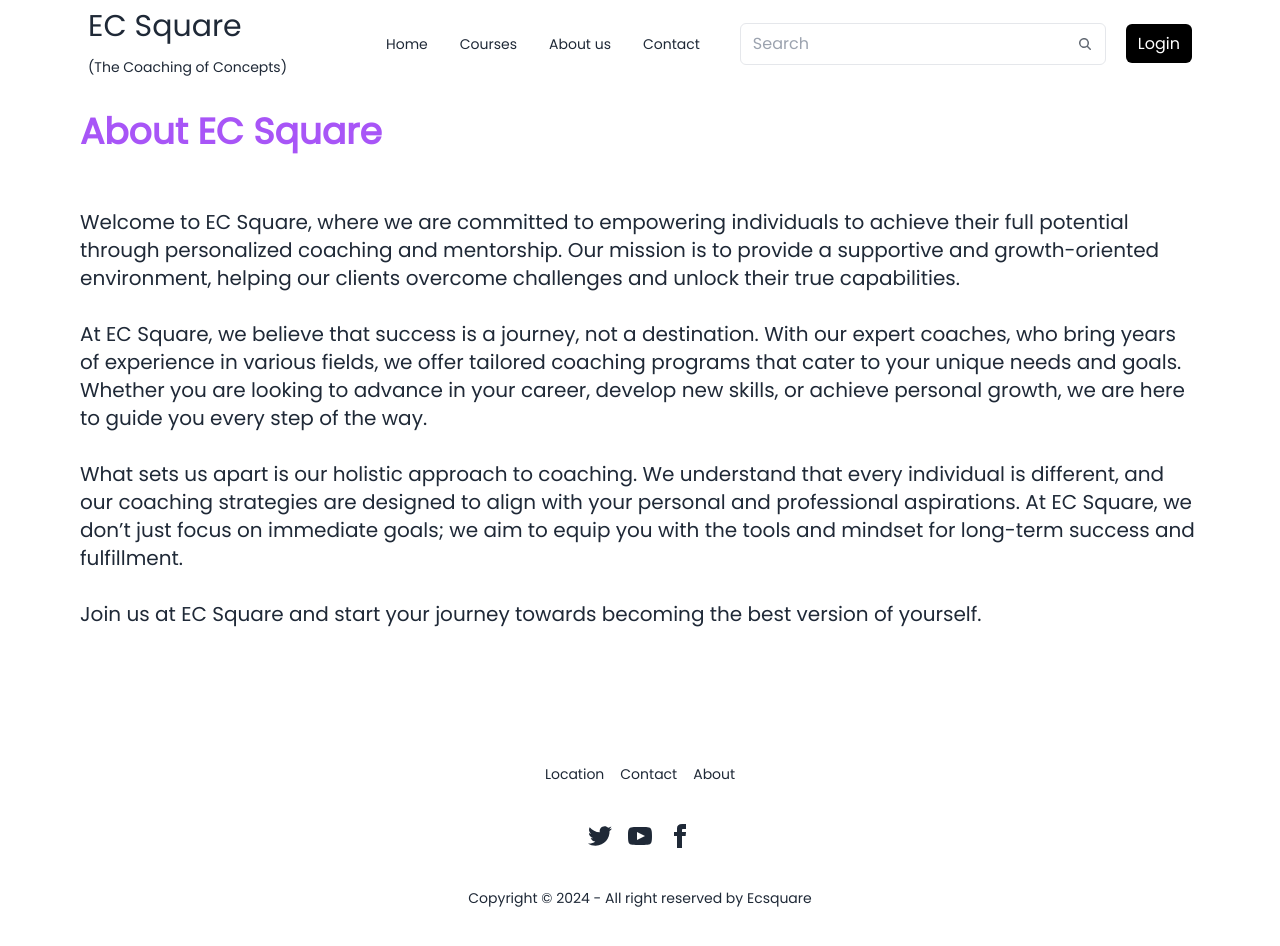
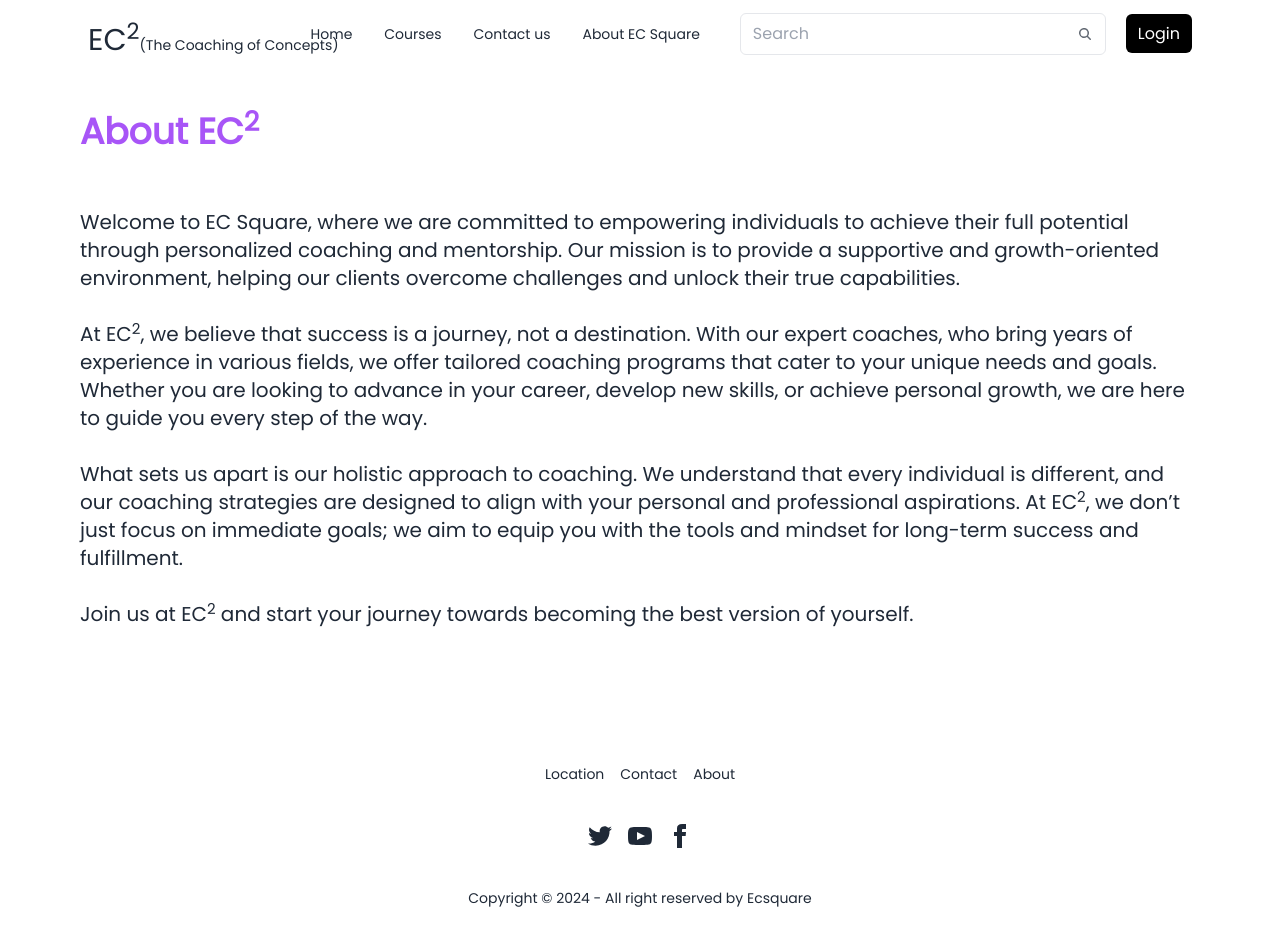
Before and after one commit to ashish-0280/ecsquare, a React (Vite) app: page /about in a window 1280 px wide. Built offline with nearby package versions, Linux system fonts and the light colour scheme.

Commit message:
frontend

```diff
--- a/src/components/About.jsx
+++ b/src/components/About.jsx
@@ -10,16 +10,16 @@ function About() {
         </div>
         <div className='max-w-screen-2xl container mx-auto md:px-20 px-4 justify-center items-center mt-28'>
           <div className='font-extrabold text-purple-500 text-4xl mb-14'>
-           About EC Square
+           About EC<sup>2</sup>
           </div>
           <div className='md:text-xl text-lg'>
           <span><h4>Welcome to EC Square, where we are committed to empowering individuals to achieve their full potential through personalized coaching and mentorship. Our mission is to provide a supportive and growth-oriented environment, helping our clients overcome challenges and unlock their true capabilities.</h4></span>
           <br />
-          <span><h4>At EC Square, we believe that success is a journey, not a destination. With our expert coaches, who bring years of experience in various fields, we offer tailored coaching programs that cater to your unique needs and goals. Whether you are looking to advance in your career, develop new skills, or achieve personal growth, we are here to guide you every step of the way.</h4></span>
+          <span><h4>At EC<sup>2</sup>, we believe that success is a journey, not a destination. With our expert coaches, who bring years of experience in various fields, we offer tailored coaching programs that cater to your unique needs and goals. Whether you are looking to advance in your career, develop new skills, or achieve personal growth, we are here to guide you every step of the way.</h4></span>
           <br />
-          <span><h4>What sets us apart is our holistic approach to coaching. We understand that every individual is different, and our coaching strategies are designed to align with your personal and professional aspirations. At EC Square, we don’t just focus on immediate goals; we aim to equip you with the tools and mindset for long-term success and fulfillment.</h4></span>
+          <span><h4>What sets us apart is our holistic approach to coaching. We understand that every individual is different, and our coaching strategies are designed to align with your personal and professional aspirations. At EC<sup>2</sup>, we don’t just focus on immediate goals; we aim to equip you with the tools and mindset for long-term success and fulfillment.</h4></span>
           <br />
-          <span><h4>Join us at EC Square and start your journey towards becoming the best version of yourself.</h4></span>
+          <span><h4>Join us at EC<sup>2</sup> and start your journey towards becoming the best version of yourself.</h4></span>
           </div>
         </div>
         <Footer />
--- a/src/components/Banner.jsx
+++ b/src/components/Banner.jsx
@@ -6,7 +6,7 @@ function Banner() {
       <div className='max-w-screen-2xl container md:mt-12 mx-auto md:px-20 px-4 flex flex-col md:flex-row'>
         <div className='w-full md:w-1/2 mt-4 md:mt-22 order-2 md:order-1 '>
         <div className='space-y-10 mt-20'>
-        <h1 className='text-4xl font-bold'>Welcome, Unlock your potential with <br /> <span className='text-4xl mt-8 md:text-5xl text-blue-700 font-bold'>EC Square!!!</span> </h1>
+        <h1 className='text-4xl font-bold'>Welcome, Unlock your potential with <span className='text-4xl mt-8 md:text-6xl text-blue-700 font-bold'>EC<sup>2</sup> !!!</span> </h1>
         <p className='text-xl'>Lorem ipsum, dolor sit amet consectetur adipisicing elit. Voluptates voluptas harum quibusdam voluptatem earum laboriosam ullam vero repellat quos. Consequs nostrum beatae ad quasi iste saepe qui quo?</p></div>
         </div>
         <div className='w-full md:w-1/2 md:mt-14 mt-24 md:mt-22 order-1'>
--- a/src/components/Navbar.jsx
+++ b/src/components/Navbar.jsx
@@ -5,8 +5,8 @@ function Navbar() {
         <>
                     <li><a href='/'>Home</a></li>
                     <li><a href='courses'>Courses</a></li>
-                    <li><a href='about'>About us</a></li>
-                    <li><a href='contact'>Contact</a></li>
+                    <li><a href='contact'>Contact us</a></li>
+                    <li><a href='about'>About EC Square</a></li>
     </>
     );
   return (
@@ -36,7 +36,7 @@ function Navbar() {
 
                 </ul>
                 </div>
-                <a className="md:text-3xl font-medium cursor-pointer text-lg">EC Square <br /> <span className='text-sm'>(The Coaching of Concepts)</span></a>
+                <a className="md:text-3xl font-medium cursor-pointer text-lg mt-3">EC<sup>2</sup><span className='text-sm'>(The Coaching of Concepts)</span></a>
             </div>
             <div className="navbar-end space-x-5">
             <div className="navbar-center hidden lg:flex">
```
